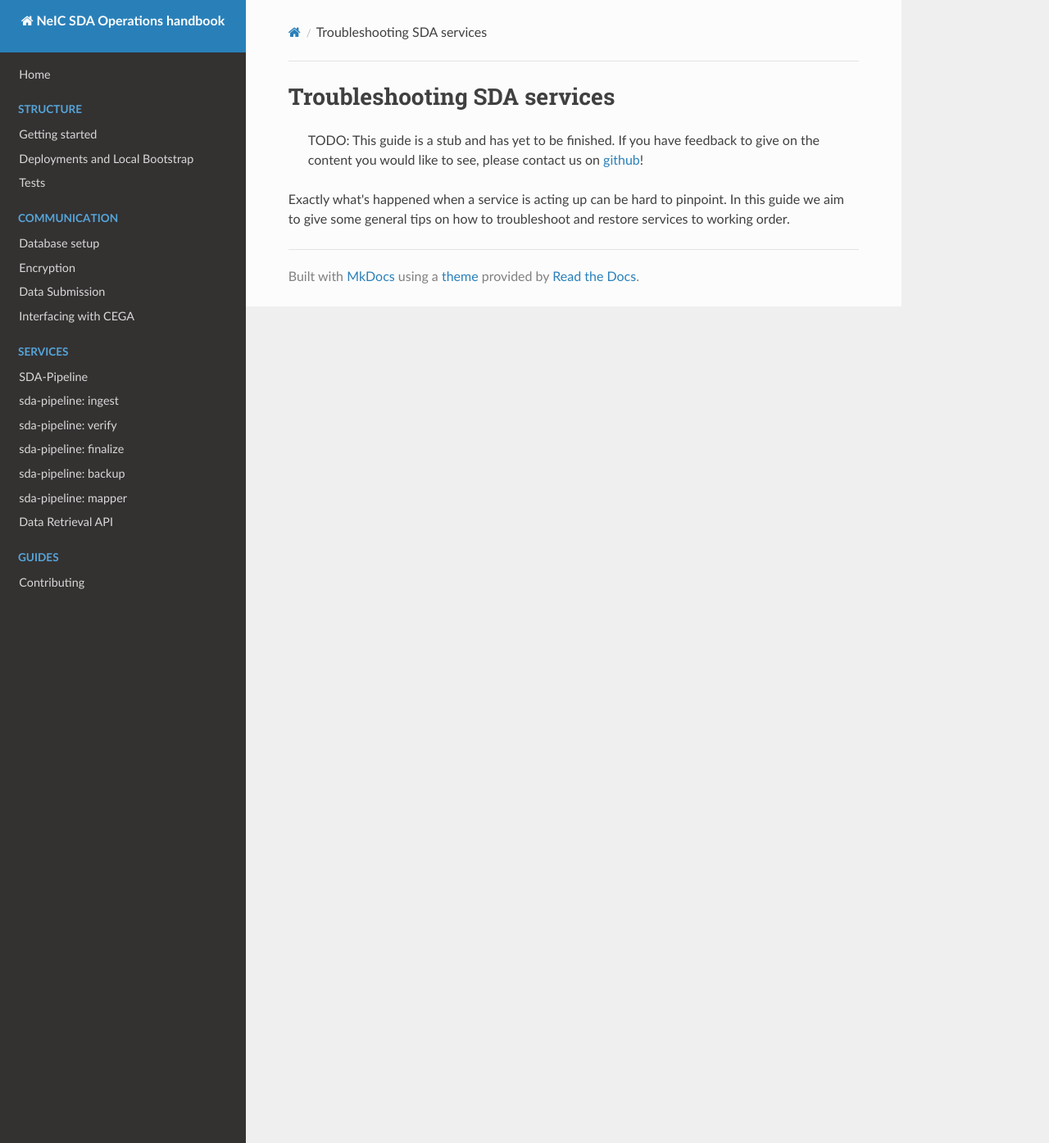
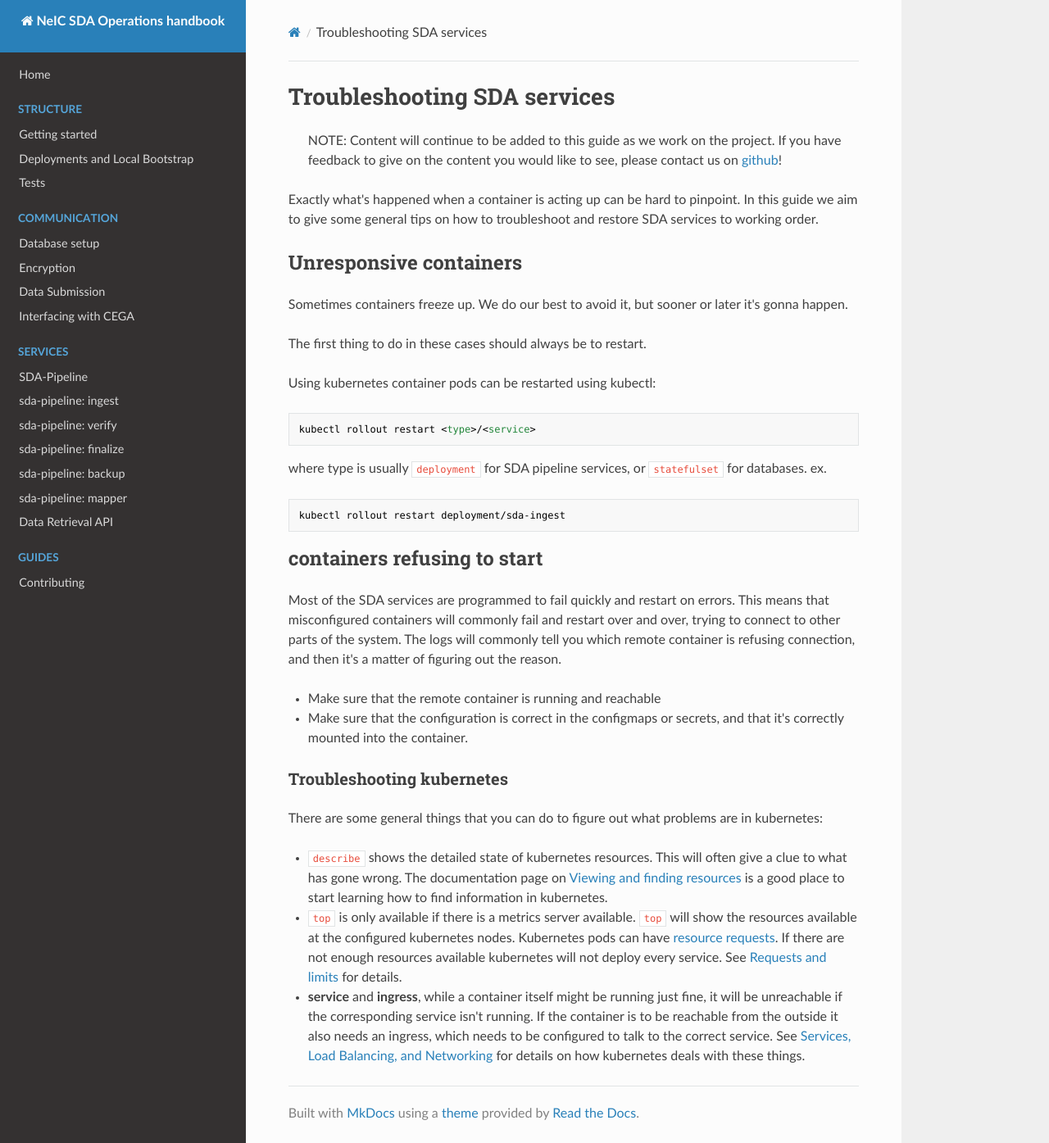
Before and after one commit to neicnordic/neic-sda, an MkDocs documentation site: the page built from docs/guides/troubleshooting.md, in a window 1280 px wide and 1395 px high. Shown: the whole window at 82% size. Built offline with MkDocs 1.6.1, drawn with Linux system fonts in a browser that asks for light colours; nearby versions of some CDN libraries.

Commit message:
troubleshooting guide basics

````diff
--- a/docs/guides/troubleshooting.md
+++ b/docs/guides/troubleshooting.md
@@ -1,9 +1,66 @@
 # Troubleshooting SDA services
 
-> TODO:
-> This guide is a stub and has yet to be finished.
+> NOTE:
+> Content will continue to be added to this guide as we work on the project.
 > If you have feedback to give on the content you would like to see, please contact us on
 > [github](https://github.com/neicnordic/neic-sda)!
 
-Exactly what's happened when a service is acting up can be hard to pinpoint.
-In this guide we aim to give some general tips on how to troubleshoot and restore services to working order.
+Exactly what's happened when a container is acting up can be hard to pinpoint.
+In this guide we aim to give some general tips on how to troubleshoot and restore SDA services to working order.
+
+## Unresponsive containers
+
+Sometimes containers freeze up.
+We do our best to avoid it, but sooner or later it's gonna happen.
+
+The first thing to do in these cases should always be to restart.
+
+Using kubernetes container pods can be restarted using kubectl:
+```
+kubectl rollout restart <type>/<service>
+```
+where type is usually `deployment` for SDA pipeline services, or `statefulset` for databases.
+ex.
+```
+kubectl rollout restart deployment/sda-ingest
+```
+
+## containers refusing to start
+
+Most of the SDA services are programmed to fail quickly and restart on errors.
+This means that misconfigured containers will commonly fail and restart over and over,
+trying to connect to other parts of the system.
+The logs will commonly tell you which remote container is refusing connection,
+and then it's a matter of figuring out the reason.
+
+ - Make sure that the remote container is running and reachable
+
+ - Make sure that the configuration is correct in the configmaps or secrets,
+   and that it's correctly mounted into the container.
+
+### Troubleshooting kubernetes
+
+There are some general things that you can do to figure out what problems are in kubernetes:
+
+- `describe` shows the detailed state of kubernetes resources.
+  This will often give a clue to what has gone wrong.
+  The documentation page on
+  [Viewing and finding resources](https://kubernetes.io/docs/concepts/configuration/manage-resources-containers/#requests-and-limits)
+  is a good place to start learning how to find information in kubernetes.
+
+- `top` is only available if there is a metrics server available.
+  `top` will show the resources available at the configured kubernetes nodes.
+  Kubernetes pods can have
+  [resource requests](https://kubernetes.io/docs/concepts/configuration/manage-resources-containers/).
+  If there are not enough resources available kubernetes will not deploy every service.
+  See
+  [Requests and limits](https://kubernetes.io/docs/concepts/configuration/manage-resources-containers/#requests-and-limits)
+  for details.
+
+- **service** and **ingress**,
+  while a container itself might be running just fine,
+  it will be unreachable if the corresponding service isn't running.
+  If the container is to be reachable from the outside it also needs an ingress,
+  which needs to be configured to talk to the correct service.
+  See
+  [Services, Load Balancing, and Networking](https://kubernetes.io/docs/concepts/services-networking/) for details on how kubernetes deals with these things.
````
